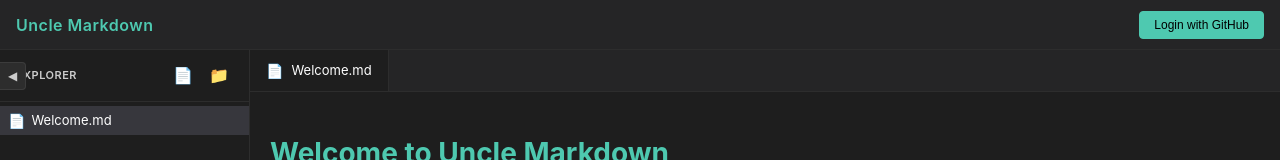
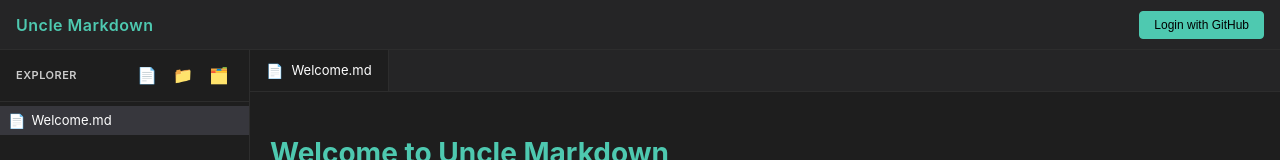
Before and after one commit to Shelrothman/uncle_markdown, a React (Vite) app: page / in a window 1280 px wide. Shown: the top 160 px of the page. Built offline with nearby package versions, Linux system fonts and the light colour scheme.

Commit message:
feat: sidebar collapsibilityq

```diff
--- a/src/App.css
+++ b/src/App.css
@@ -15,26 +15,39 @@
   flex: 1;
   display: flex;
   overflow: hidden;
-  position: relative;
 }
 
-.sidebar-toggle {
-  position: absolute;
-  left: 0;
-  top: 12px;
-  z-index: 100;
-  background: #2d2d2d;
-  border: 1px solid #3c3c3c;
-  color: #cccccc;
-  padding: 6px 8px;
-  cursor: pointer;
-  font-size: 12px;
-  border-radius: 0 4px 4px 0;
-  border-left: none;
-  transition: all 0.2s;
+.sidebar-collapsed {
+  width: 48px;
+  background: #252526;
+  border-right: 1px solid #2d2d2d;
+  display: flex;
+  flex-direction: column;
+  align-items: center;
+  padding-top: 8px;
 }
 
-.sidebar-toggle:hover {
-  background: #3c3c3c;
-  color: #4ec9b0;
+.collapsed-icons {
+  display: flex;
+  flex-direction: column;
+  gap: 4px;
 }
+
+.collapsed-icon {
+  background: transparent;
+  border: none;
+  color: #cccccc;
+  padding: 8px;
+  cursor: pointer;
+  font-size: 20px;
+  width: 48px;
+  height: 48px;
+  display: flex;
+  align-items: center;
+  justify-content: center;
+  transition: background 0.2s;
+}
+
+.collapsed-icon:hover {
+  background: #2a2d2e;
+}
--- a/src/App.tsx
+++ b/src/App.tsx
@@ -11,15 +11,22 @@
     <div className="app">
       <Header />
       <div className="app-content">
-        {sidebarVisible && <Sidebar />}
+        {sidebarVisible ? (
+          <Sidebar onToggleSidebar={() => setSidebarVisible(false)} />
+        ) : (
+          <div className="sidebar-collapsed">
+            <div className="collapsed-icons">
+              <button
+                className="collapsed-icon"
+                onClick={() => setSidebarVisible(true)}
+                title="Show Sidebar"
+              >
+                📁
+              </button>
+            </div>
+          </div>
+        )}
         <Editor />
-        <button
-          className="sidebar-toggle"
-          onClick={() => setSidebarVisible(!sidebarVisible)}
-          title={sidebarVisible ? 'Hide Sidebar' : 'Show Sidebar'}
-        >
-          {sidebarVisible ? '◀' : '▶'}
-        </button>
       </div>
     </div>
   )
--- a/src/components/Sidebar.tsx
+++ b/src/components/Sidebar.tsx
@@ -2,7 +2,11 @@
 import { useFileStore, type FileNode } from '../store/fileStore';
 import './Sidebar.css';
 
-const Sidebar: React.FC = () => {
+interface SidebarProps {
+  onToggleSidebar?: () => void;
+}
+
+const Sidebar: React.FC<SidebarProps> = ({ onToggleSidebar }) => {
   const { files, activeFileId, expandedFolders, addFile, addFolder, deleteNode, setActiveFile, toggleFolder, renameNode } = useFileStore();
   const [contextMenu, setContextMenu] = useState<{ x: number; y: number; nodeId: string | null } | null>(null);
   const [newItemDialog, setNewItemDialog] = useState<{ type: 'file' | 'folder'; parentId: string | null } | null>(null);
@@ -113,6 +117,7 @@
           <div className="sidebar-actions">
             <button onClick={() => handleNewFile(null)} title="New File">📄</button>
             <button onClick={() => handleNewFolder(null)} title="New Folder">📁</button>
+            <button onClick={onToggleSidebar} title="Close Sidebar">🗂️</button>
           </div>
         </div>
         <div className="file-tree" onContextMenu={(e) => handleContextMenu(e, null)}>
```
